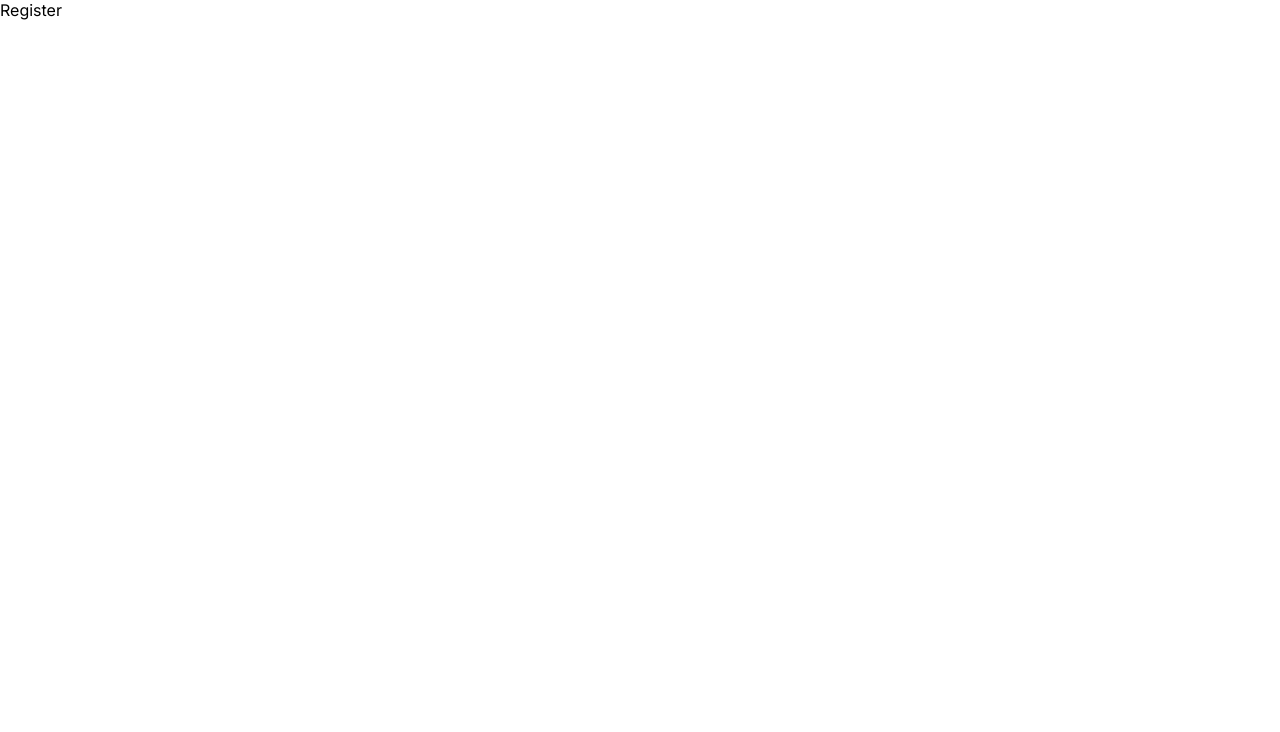
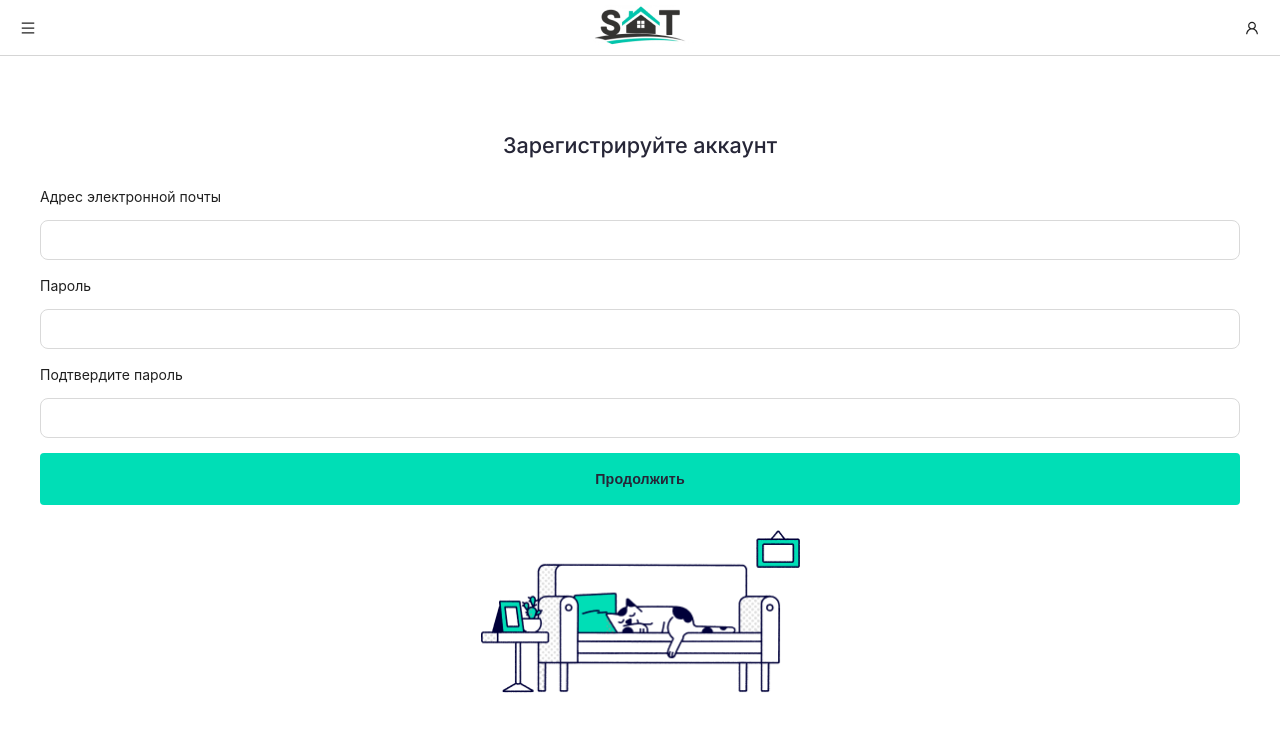
Before and after one commit to beksultan-07/sat-app, a React (Vite) app: page /register in a window 1280 px wide. Shown: the top 732 px of the page. Built offline with nearby package versions, Linux system fonts and the light colour scheme.

Commit message:
added signin and register layout

```diff
--- /dev/null
+++ b/src/components/input/index.tsx
@@ -0,0 +1,33 @@
+import React from "react";
+import scss from "./style.module.scss";
+import { Flex, Input, Typography } from "antd";
+
+const { Text } = Typography;
+
+interface Props {
+    placeholder: string;
+    title: string;
+    onChangeHandler: (value: string) => void;
+    type?: string;
+}
+
+const MyInput: React.FC<Props> = ({
+    placeholder,
+    title,
+    onChangeHandler,
+    type = "text",
+}) => {
+    return (
+        <Flex vertical gap={12} className={scss.wrap}>
+            <Text>{title}</Text>
+            <Input
+                size="large"
+                type={type}
+                placeholder={placeholder}
+                onChange={(e) => onChangeHandler(e.target.value)}
+            />
+        </Flex>
+    );
+};
+
+export default MyInput;
--- /dev/null
+++ b/src/components/input/style.module.scss
@@ -0,0 +1,3 @@
+.wrap {
+    width: 100%;
+}
--- a/src/modules/home/components/register/index.tsx
+++ b/src/modules/home/components/register/index.tsx
@@ -2,13 +2,17 @@ import React from "react";
 import scss from "./style.module.scss";
 import { Flex } from "antd";
 import search from "../../assets/search.svg";
+import { useNavigate } from "react-router-dom";
 
-const Register = () => {
+const Register: React.FC = () => {
+    const nav = useNavigate();
     return (
         <div className={scss.wrap}>
             <Flex gap={20} align="center">
                 <img src={search} alt="" />
-                <button className={scss.btn}>Зарегистрируйтесь</button>
+                <button className={scss.btn} onClick={() => nav("/register")}>
+                    Зарегистрируйтесь
+                </button>
             </Flex>
         </div>
     );
--- /dev/null
+++ b/src/modules/register/index.tsx
@@ -0,0 +1,65 @@
+import React, { useState } from "react";
+import scss from "./style.module.scss";
+import MyInput from "../../components/input";
+import MyButton from "../../components/button";
+import sofa from "./assets/image.png";
+
+const RegisterModule = () => {
+    const [formData, setFormData] = useState({
+        email: "",
+        password: "",
+        confirmPassword: "",
+    });
+
+    const submitHandler = (e: React.FormEvent<HTMLFormElement>) => {
+        e.preventDefault();
+        console.log(formData);
+    };
+
+    return (
+        <div className={scss.wrap}>
+            <h2 className={scss.title}>Зарегистрируйте аккаунт</h2>
+
+            <form
+                action="#"
+                className={scss.form}
+                onSubmit={(e) => submitHandler(e)}
+            >
+                <MyInput
+                    placeholder=""
+                    title="Адрес электронной почты"
+                    type="email"
+                    onChangeHandler={(value) =>
+                        setFormData({ ...formData, email: value })
+                    }
+                />
+
+                <MyInput
+                    placeholder=""
+                    title="Пароль"
+                    type="password"
+                    onChangeHandler={(value) =>
+                        setFormData({ ...formData, password: value })
+                    }
+                />
+
+                <MyInput
+                    placeholder=""
+                    title="Подтвердитe пароль"
+                    type="password"
+                    onChangeHandler={(value) =>
+                        setFormData({ ...formData, confirmPassword: value })
+                    }
+                />
+
+                <MyButton>Продолжить</MyButton>
+            </form>
+
+            <div className={scss.image__wrap}>
+                <img src={sofa} alt="" className={scss.image} />
+            </div>
+        </div>
+    );
+};
+
+export default RegisterModule;
--- /dev/null
+++ b/src/modules/register/style.module.scss
@@ -0,0 +1,30 @@
+.wrap {
+    margin: 75px 16px 0;
+}
+
+.title {
+    color: #262637;
+    font-size: 21.563px;
+    font-weight: 500;
+    line-height: 28px;
+    text-align: center;
+    margin: 0;
+}
+
+.form {
+    padding: 0 24px;
+    margin: 27px 0 0;
+
+    display: flex;
+    flex-direction: column;
+    gap: 15px;
+}
+
+.image {
+    width: 100%;
+
+    &__wrap {
+        max-width: 320px;
+        margin: 25px auto 0;
+    }
+}
--- /dev/null
+++ b/src/modules/signin/index.tsx
@@ -0,0 +1,50 @@
+import React, { useState } from "react";
+import scss from "./style.module.scss";
+import MyInput from "../../components/input";
+import MyButton from "../../components/button";
+
+const SignInModule: React.FC = () => {
+    const [formData, setFormData] = useState({
+        email: "",
+        password: "",
+    });
+
+    const submitHandler = (e: React.FormEvent<HTMLFormElement>) => {
+        e.preventDefault();
+        console.log(formData);
+    };
+
+    return (
+        <div className={scss.wrap}>
+            <h2 className={scss.title}>Войти в аккаунт</h2>
+
+            <form
+                action="#"
+                className={scss.form}
+                onSubmit={(e) => submitHandler(e)}
+            >
+                <MyInput
+                    placeholder=""
+                    title="Адрес электронной почты"
+                    type="email"
+                    onChangeHandler={(value) =>
+                        setFormData({ ...formData, email: value })
+                    }
+                />
+
+                <MyInput
+                    placeholder=""
+                    title="Пароль"
+                    type="password"
+                    onChangeHandler={(value) =>
+                        setFormData({ ...formData, password: value })
+                    }
+                />
+
+                <MyButton>Продолжить</MyButton>
+            </form>
+        </div>
+    );
+};
+
+export default SignInModule;
--- /dev/null
+++ b/src/modules/signin/style.module.scss
@@ -0,0 +1,30 @@
+.wrap {
+    margin: 75px 16px 0;
+}
+
+.title {
+    color: #262637;
+    font-size: 21.563px;
+    font-weight: 500;
+    line-height: 28px;
+    text-align: center;
+    margin: 0;
+}
+
+.form {
+    padding: 0 24px;
+    margin: 27px 0 0;
+
+    display: flex;
+    flex-direction: column;
+    gap: 15px;
+}
+
+.image {
+    width: 100%;
+
+    &__wrap {
+        max-width: 320px;
+        margin: 25px auto 0;
+    }
+}
--- a/src/pages/register/index.tsx
+++ b/src/pages/register/index.tsx
@@ -1,7 +1,14 @@
 import React from "react";
+import Header from "../../components/header";
+import RegisterModule from "../../modules/register";
 
 const Register: React.FC = () => {
-    return <div>Register</div>;
+    return (
+        <>
+            <Header />
+            <RegisterModule />
+        </>
+    );
 };
 
 export default Register;
--- a/src/pages/signin/index.tsx
+++ b/src/pages/signin/index.tsx
@@ -1,7 +1,14 @@
 import React from "react";
+import Header from "../../components/header";
+import SignInModule from "../../modules/signin";
 
 const Signin: React.FC = () => {
-    return <div>Signin</div>;
+    return (
+        <>
+            <Header />
+            <SignInModule />
+        </>
+    );
 };
 
 export default Signin;
```
Also changed, not shown: src/modules/register/assets/image.png (added).
